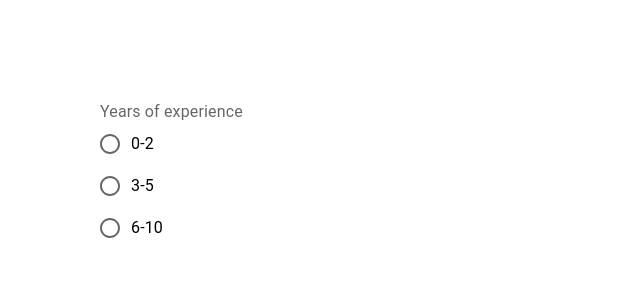
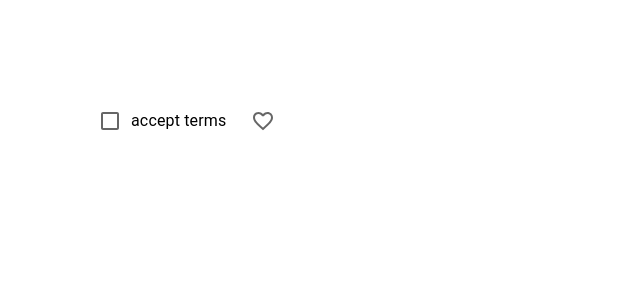
Before and after one commit to huseyincansoylu/react-mui, a React (Vite) app: page / in a window 1280 px wide. Shown: the top 300 px of the page, without its empty margins (0-640 px from the left). Built offline with nearby package versions, Linux system fonts and the light colour scheme.

Commit message:
Checkbox

```diff
--- a/src/App.tsx
+++ b/src/App.tsx
@@ -1,10 +1,10 @@
-import MuiRadio from "./components/MuiRadio"
+import MuiCheckBox from "./components/MuiCheckBox"
 
 function App() {
 
   return (
     <div style={{ margin: "100px" }}>
-      <MuiRadio />
+      <MuiCheckBox />
     </div>
   )
 }
--- /dev/null
+++ b/src/components/MuiCheckBox.tsx
@@ -0,0 +1,25 @@
+import { FormControlLabel, Checkbox } from "@mui/material"
+import React, { useState } from "react"
+import FavoriteBorder from '@mui/icons-material/FavoriteBorder';
+import Favorite from '@mui/icons-material/Favorite';
+
+const MuiCheckBox = () => {
+
+    const [accept, setAccept] = useState(false)
+
+    console.log({ accept });
+
+
+    const handleChange = (e: React.ChangeEvent<HTMLInputElement>) => {
+        setAccept(e.target.checked)
+    }
+
+    return (
+        <div>
+            <FormControlLabel label="accept terms" control={<Checkbox checked={accept} onChange={handleChange} />} />
+            <Checkbox checked={accept} onChange={handleChange} icon={<FavoriteBorder />} checkedIcon={<Favorite />} />
+        </div>
+    )
+}
+
+export default MuiCheckBox
```
